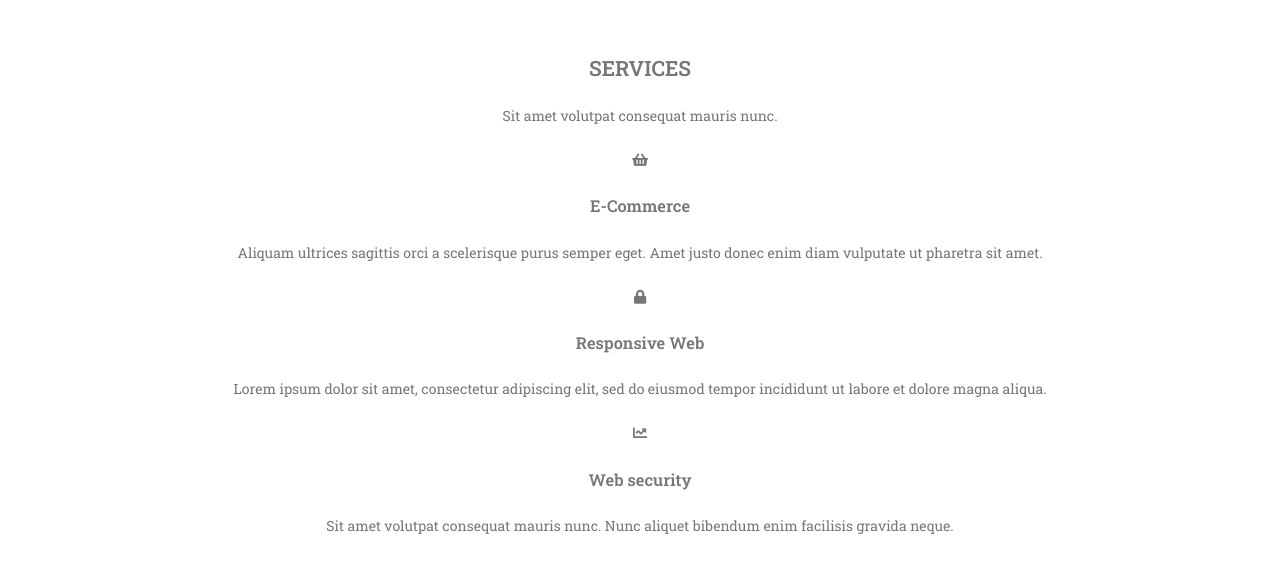
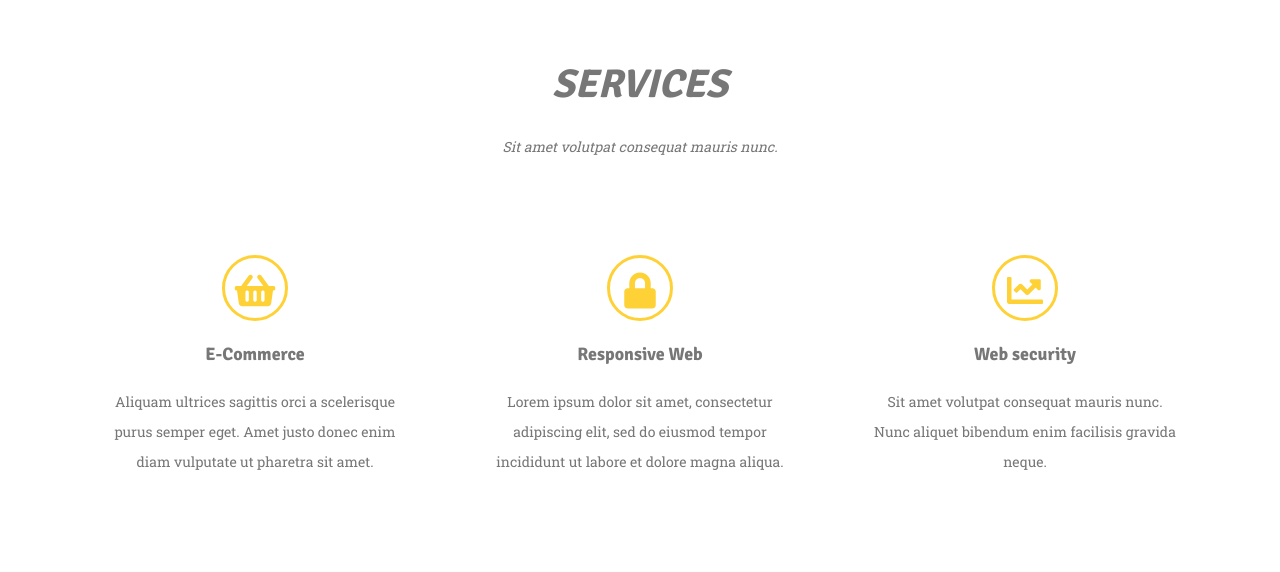
Before and after one commit to Gapiontko/Projekt4, a website: page index.html in a window 1280 px wide. Shown: the part 860-1432 px from the top of the page. Drawn offline with nearby package versions, Linux system fonts and the light colour scheme.

Commit message:
Add styles for services

```diff
--- a/index.html
+++ b/index.html
@@ -44,7 +44,7 @@
 							<i class="fas fa-shopping-basket"></i>
 						</div>
 						<div class="text">
-							<h3>E-Commerce</h3>
+							<h3 class="section-subtitle">E-Commerce</h3>
 							<p>Aliquam ultrices sagittis orci a scelerisque purus semper eget. Amet justo donec enim diam vulputate ut pharetra sit amet.</p>
 						</div>
 					</div>
@@ -53,7 +53,7 @@
 							<i class="fas fa-lock"></i>
 						</div>
 						<div class="text">
-							<h3>Responsive Web</h3>
+							<h3 class="section-subtitle">Responsive Web</h3>
 							<p>Lorem ipsum dolor sit amet, consectetur adipiscing elit, sed do eiusmod tempor incididunt ut labore et dolore magna aliqua.</p>
 						</div>
 					</div>
@@ -62,12 +62,12 @@
 							<i class="fas fa-chart-line"></i>
 						</div>
 						<div class="text">
-							<h3>Web security</h3>
+							<h3 class="section-subtitle">Web security</h3>
 							<p>Sit amet volutpat consequat mauris nunc. Nunc aliquet bibendum enim facilisis gravida neque.</p>
 						</div>
 					</div>
-			</div>
-			</div>
+			   </div>
+		  </div>
 		</div>
 	</section>
 </body>
--- a/sass/style.scss
+++ b/sass/style.scss
@@ -27,6 +27,7 @@ body {
 }
 section {
 	padding: 96px 0;
+  height: 100vh;
 }
 .container {
 	max-width: 1140px;
@@ -35,6 +36,14 @@ section {
 }
 a {
   text-decoration: none;
+}
+.section-title {
+  font-size: 40px;
+  font-family: $font-titles;
+}
+.section-subtitle {
+  font-size: 18px;
+  font-family: $font-titles;
 }
 
 /* Top */
@@ -113,3 +122,42 @@ a {
   text-decoration: none;
   cursor: pointer;
 }
+
+/* services */
+
+.wrapper {
+	display: flex;
+	flex-direction: column;
+}
+.our-services {
+	flex-grow: 1;
+}
+.our-services {
+  font-style: italic;
+}
+.icons {
+  padding-top: 79px;
+  flex-grow: 2;
+	display: flex;
+	justify-content: space-between;
+}
+.services-col {
+	flex: 0 0 33%;
+	padding: 0 12px;
+	flex-basis: 30%;
+	display: block;
+}
+.icon {
+  margin: auto;
+}
+.icon i {
+  line-height: 66px;
+  font-size: 36px;
+	height: 66px;
+	width: 66px;
+	border-radius: 50%;
+  color: $color-highlight;
+  border-color: $color-highlight;
+  border-style: solid;
+  border-width: 3px;
+}
```
Also changed, not shown: css/style.css, 1 other file.
